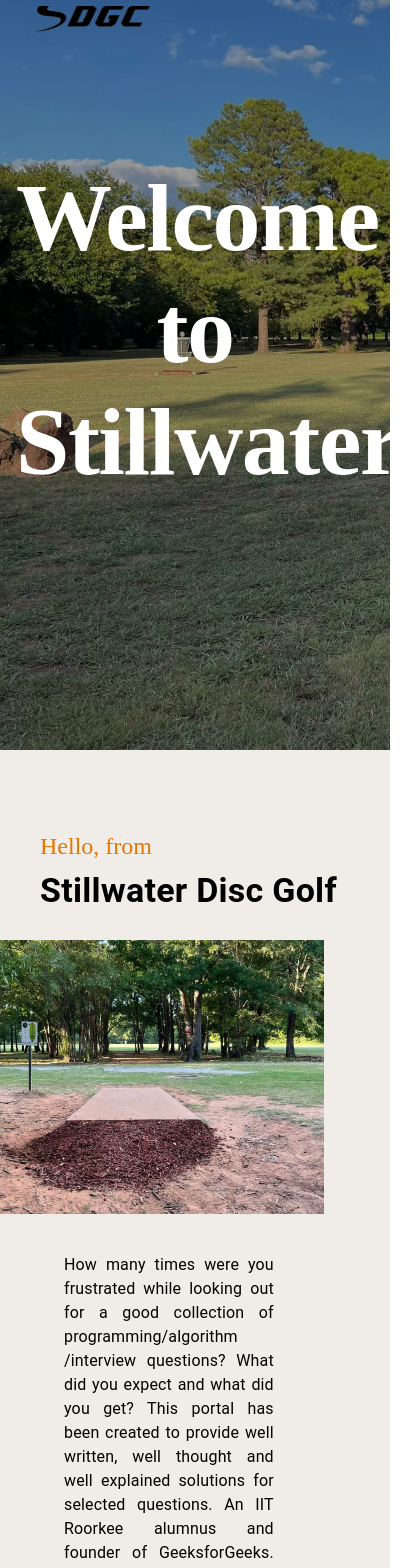
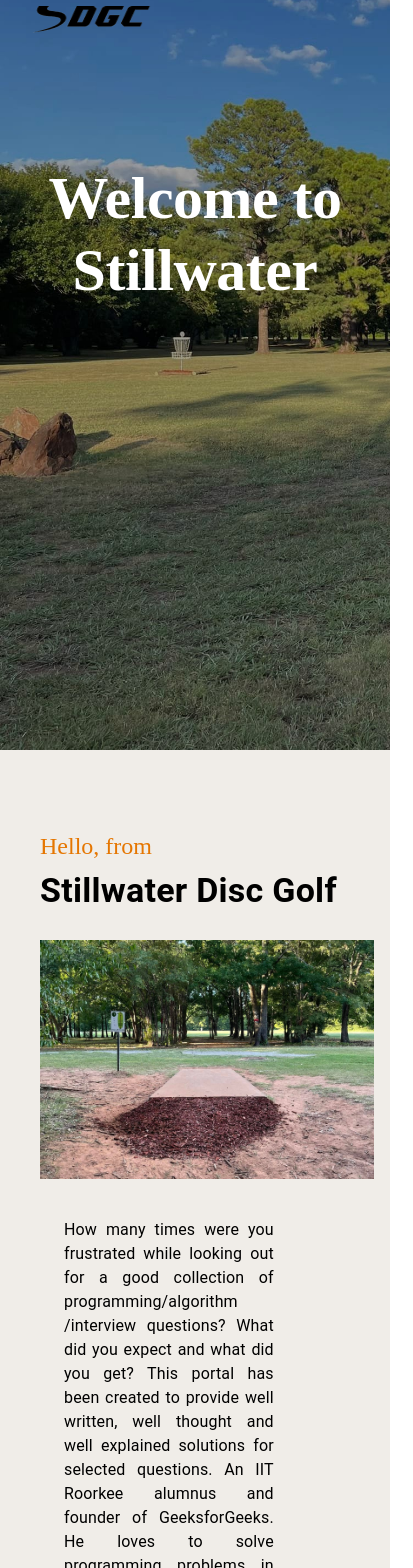
Before and after one commit to codrum/codrum.github.io, a Next.js app: page / in a window 390 px wide. Shown: the top 1568 px of the page, 413 px wide, since content can reach past the window. Built offline with nearby package versions, Linux system fonts and the light colour scheme.

Commit message:
fixed mobile a lil

```diff
--- a/components/Hero.tsx
+++ b/components/Hero.tsx
@@ -20,7 +20,7 @@
 			<Container>
 				<Typography
 					component='h1'
-					variant='h1'
+					variant='h2'
 					align='center'
 					color='white'
 					gutterBottom
@@ -33,21 +33,6 @@
 				>
 					Welcome to Stillwater
 				</Typography>
-				{/* <Typography variant="h5" align="center" color="white" paragraph>
-                With a total of four courses in the city limits, disc golf is picking up traction and
-                 becoming quite the popular passtime for not only our local residents,
-                 but also among the students at OSU. Founded in yada yada the Stillwater Disc Golf Club has
-                 been cooperating with the City to help upkeep these courses.
-            </Typography> */}
-				{/* <Stack
-                sx={{ pt: 4 }}
-                direction="row"
-                spacing={2}
-                justifyContent="center"
-            >
-                <Button variant="contained">Main call to action</Button>
-                <Button variant="outlined">Secondary action</Button>
-            </Stack> */}
 			</Container>
 		</Box>
 	)
--- a/components/Home.tsx
+++ b/components/Home.tsx
@@ -36,10 +36,10 @@
 			<main>
 				<Hero />
 				<Content />
+				<Courses />
+				<SDGCInfo />
+				<Activities />
 			</main>
-			<Courses />
-			<SDGCInfo />
-			<Activities />
 			<Footer />
 		</ThemeProvider>
 	)
--- a/components/courses/Courses.tsx
+++ b/components/courses/Courses.tsx
@@ -32,7 +32,13 @@
 		>
 			{parks.map((park) => {
 				return (
-					<Grid item xs={4} sx={{ textAlign: 'center' }}>
+					<Grid
+						item
+						xs={12}
+						md={4}
+						key={park.name}
+						sx={{ textAlign: 'center' }}
+					>
 						<Typography
 							variant='h4'
 							sx={{ color: 'black', fontWeight: 700 }}
--- a/components/stillwater/AboutStillwater.tsx
+++ b/components/stillwater/AboutStillwater.tsx
@@ -35,8 +35,11 @@
 				</Typography>
 				<Box
 					sx={{
-						marginLeft: '-100px',
+						// marginLeft: '-100px',
 						paddingBottom: '32px',
+						md: {
+							marginLeft: '-100px',
+						},
 						// marginTop: '-50px',
 						// transform: 'rotate(-10deg)',
 					}}
--- a/next.config.js
+++ b/next.config.js
@@ -10,8 +10,8 @@
 module.exports = {
 	nextConfig,
 	// comment out while in dev
-	images: {
-		loader: 'imgix',
-		path: 'https://stillwater-disc-golf.imgix.net',
-	},
+	// images: {
+	// 	loader: 'imgix',
+	// 	path: 'https://stillwater-disc-golf.imgix.net',
+	// },
 }
--- a/styles/globals.css
+++ b/styles/globals.css
@@ -2,6 +2,8 @@
 body {
 	padding: 0;
 	margin: 0;
+	width: 100%;
+	min-height: 100%;
 	font-family: -apple-system, BlinkMacSystemFont, Segoe UI, Roboto, Oxygen,
 		Ubuntu, Cantarell, Fira Sans, Droid Sans, Helvetica Neue, sans-serif;
 }
```
Also changed, not shown: public/images/basket.jpeg (added).
